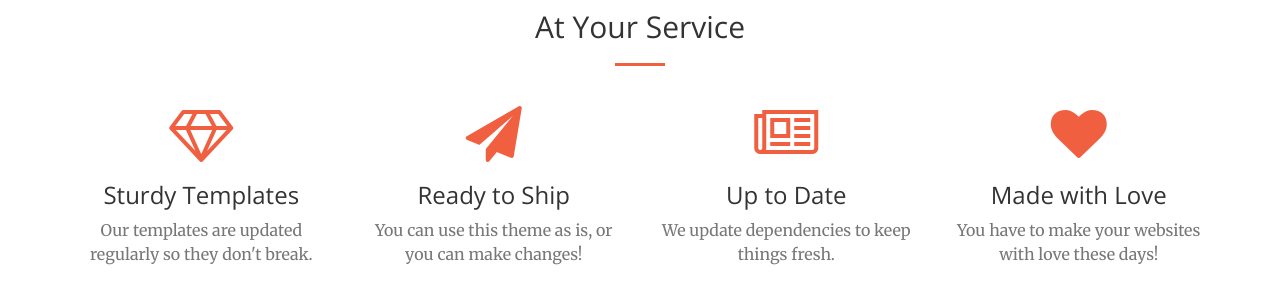
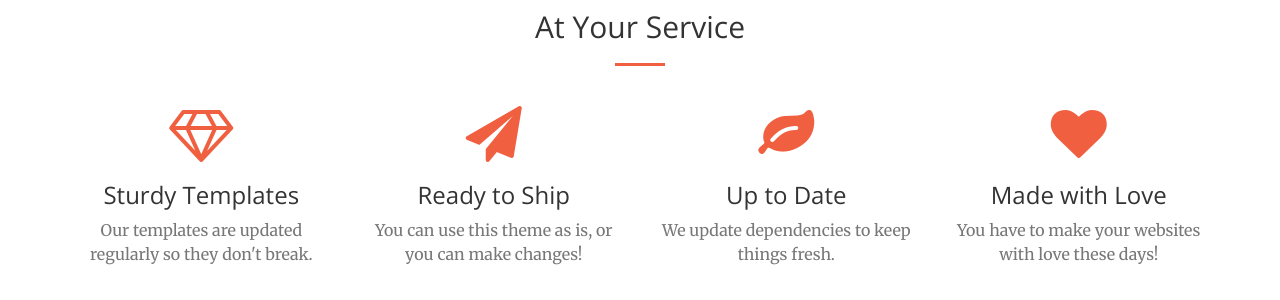
Before and after one commit to vestalux/jekyll, a Jekyll site: the page built from index.html, in a window 1280 px wide and 900 px high, scrolled down 1258 px. Shown: the part 150-450 px from the top of the window. Built offline with Jekyll 4.4.1, drawn with Linux system fonts in a browser that asks for light colours.

Commit message:
Updated services.html

```diff
--- a/_includes/services.html
+++ b/_includes/services.html
@@ -25,7 +25,7 @@
             </div>
             <div class="col-lg-3 col-md-6 text-center">
                 <div class="service-box">
-                    <i class="fa fa-4x fa-newspaper-o wow bounceIn text-primary" data-wow-delay=".2s"></i>
+                    <i class="fa fa-4x fa-leaf wow bounceIn text-primary" data-wow-delay=".2s"></i>
                     <h3>Up to Date</h3>
                     <p class="text-muted">We update dependencies to keep things fresh.</p>
                 </div>
```
